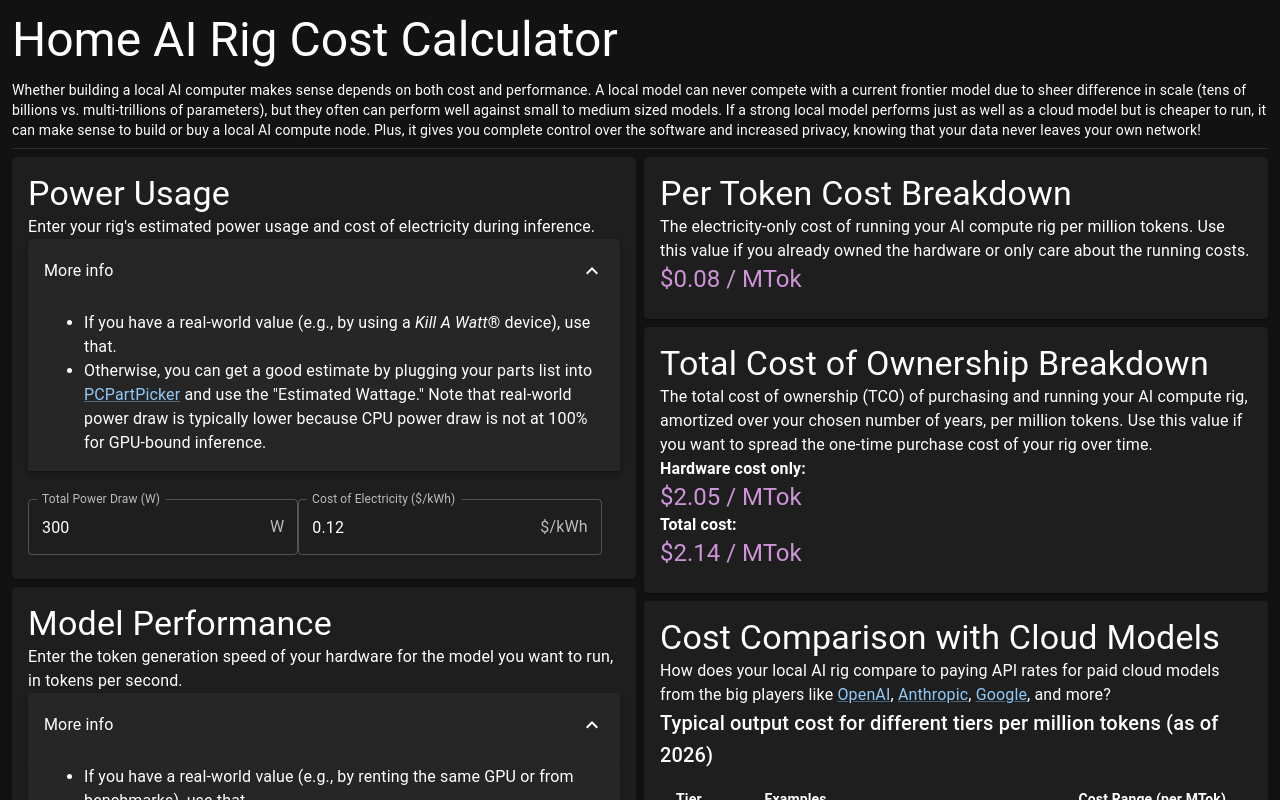
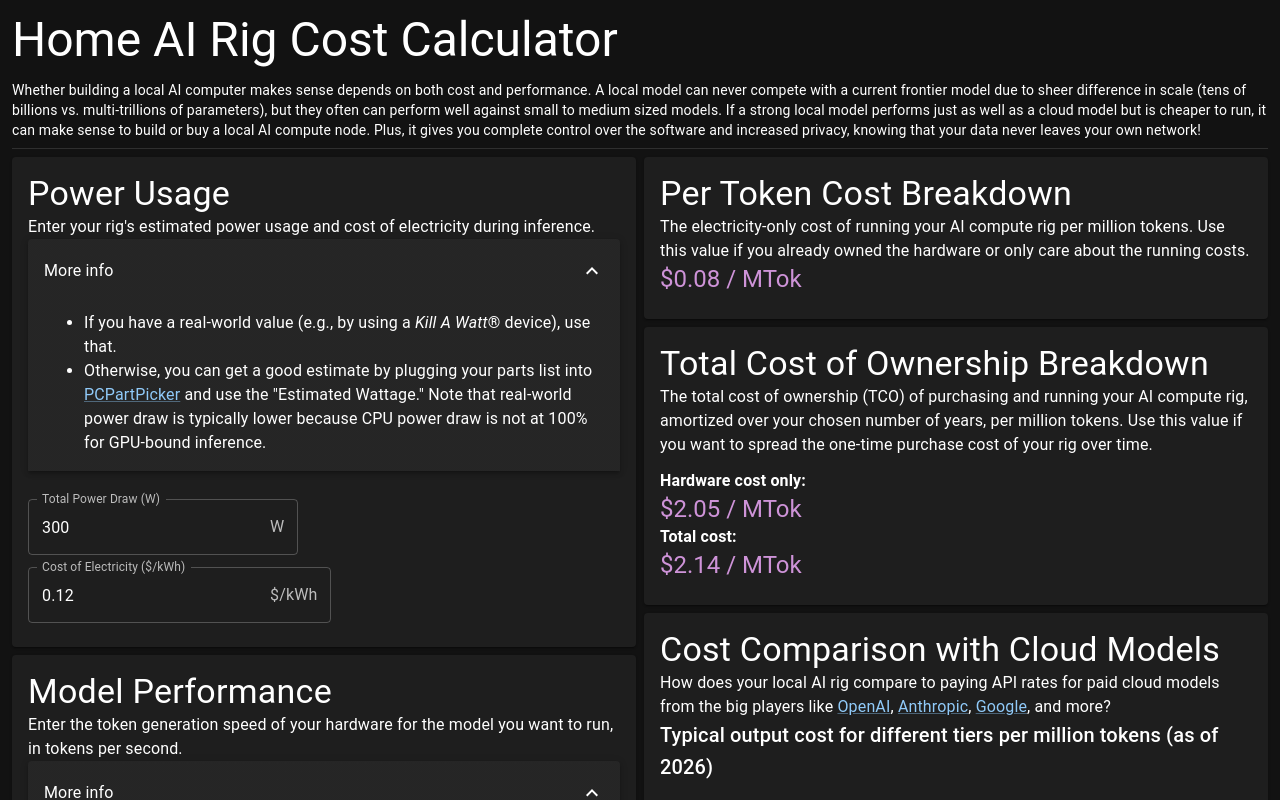
Before and after one commit to gabrianrchua/local-ai-calculator, a React (Vite) app: page / in a window 1280 px wide. Shown: the top 800 px of the page. Built offline with nearby package versions, Linux system fonts and the light colour scheme.

Commit message:
fix: spacing problems on wide devices

```diff
--- a/src/pages/Home.tsx
+++ b/src/pages/Home.tsx
@@ -331,6 +331,7 @@ export const HomePage = () => {
                   },
                 }}
               />
+              <br />
               <TextField
                 variant="outlined"
                 label="Cost of Electricity ($/kWh)"
@@ -448,6 +449,7 @@ export const HomePage = () => {
                   },
                 }}
               />
+              <br />
               <TextField
                 variant="outlined"
                 label="Token usage per day"
@@ -467,6 +469,7 @@ export const HomePage = () => {
                   },
                 }}
               />
+              <br />
               <TextField
                 variant="outlined"
                 label="Amortization Length (years)"
@@ -520,7 +523,7 @@ export const HomePage = () => {
                 million tokens. Use this value if you want to spread the
                 one-time purchase cost of your rig over time.
               </Typography>
-              <Typography variant="body1">
+              <Typography variant="body1" sx={{ marginTop: '12px' }}>
                 <b>Hardware cost only:</b>
               </Typography>
               <Typography variant="h5" color="secondary">
```
